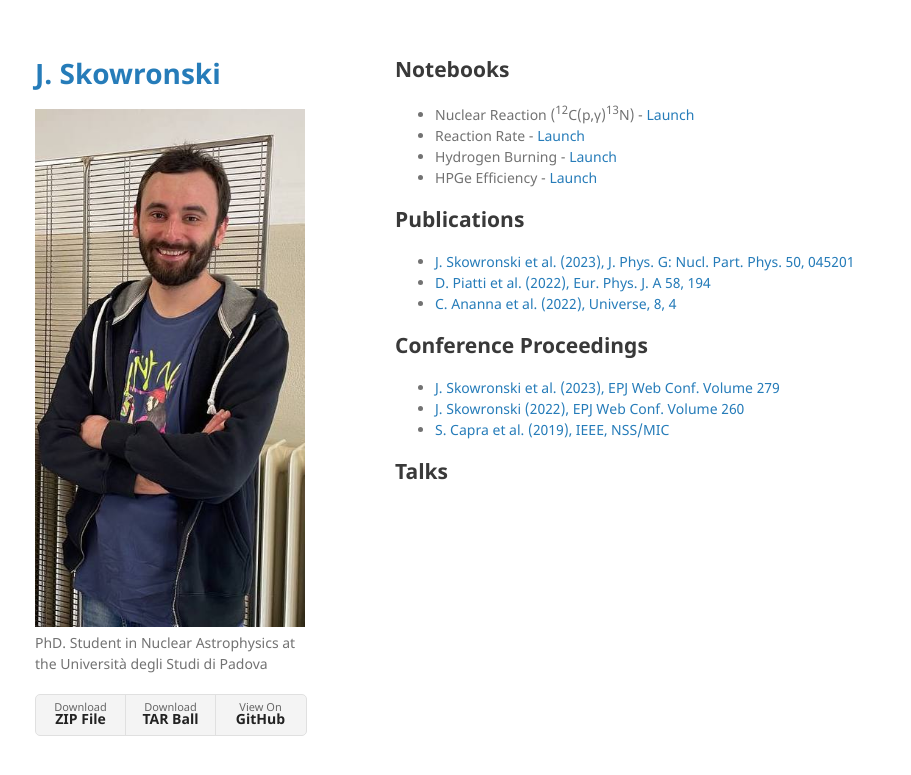
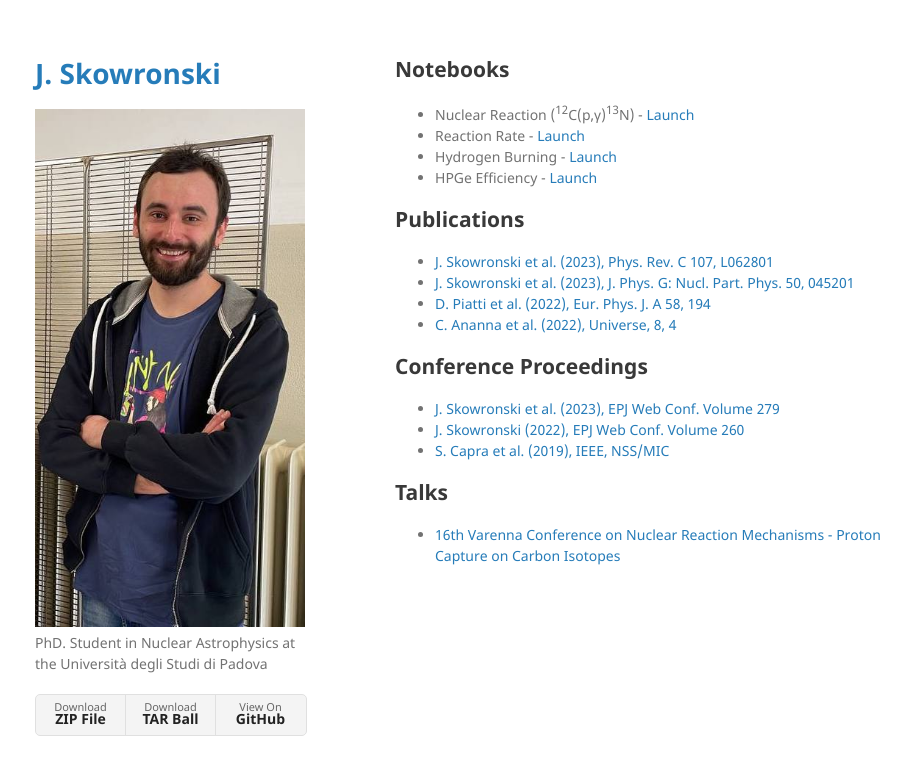
Before and after one commit to skowrons94/skowrons94.github.io, a Jekyll site: the page built from index.md, in a window 1280 px wide. Shown: the top 775 px of the page, without its empty margins (175-1086 px from the left). Built offline with Jekyll 4.4.1, drawn with Linux system fonts in a browser that asks for light colours.

Commit message:
Added new talk and new pubblication

```diff
--- a/index.md
+++ b/index.md
@@ -11,6 +11,7 @@ layout: default
 
 ## Publications
 
+*   [J. Skowronski et al. (2023), Phys. Rev. C 107, L062801](https://doi.org/10.1103/PhysRevC.107.L062801)
 *   [J. Skowronski et al. (2023), J. Phys. G: Nucl. Part. Phys. 50, 045201](https://iopscience.iop.org/article/10.1088/1361-6471/acb961)
 *   [D. Piatti et al. (2022), Eur. Phys. J. A 58, 194](https://link.springer.com/article/10.1140/epja/s10050-022-00827-2)
 *   [C. Ananna et al. (2022), Universe, 8, 4](https://doi.org/10.3390/universe8010004)
@@ -22,3 +23,5 @@ layout: default
 *   [S. Capra et al. (2019), IEEE, NSS/MIC](https://ieeexplore.ieee.org/document/9059819)
 
 ## Talks
+
+* [16th Varenna Conference on Nuclear Reaction Mechanisms - Proton Capture on Carbon Isotopes](assets/slides/Skowronski_Varenna_2023.pdf)
```
Also changed, not shown: 3 other files.
